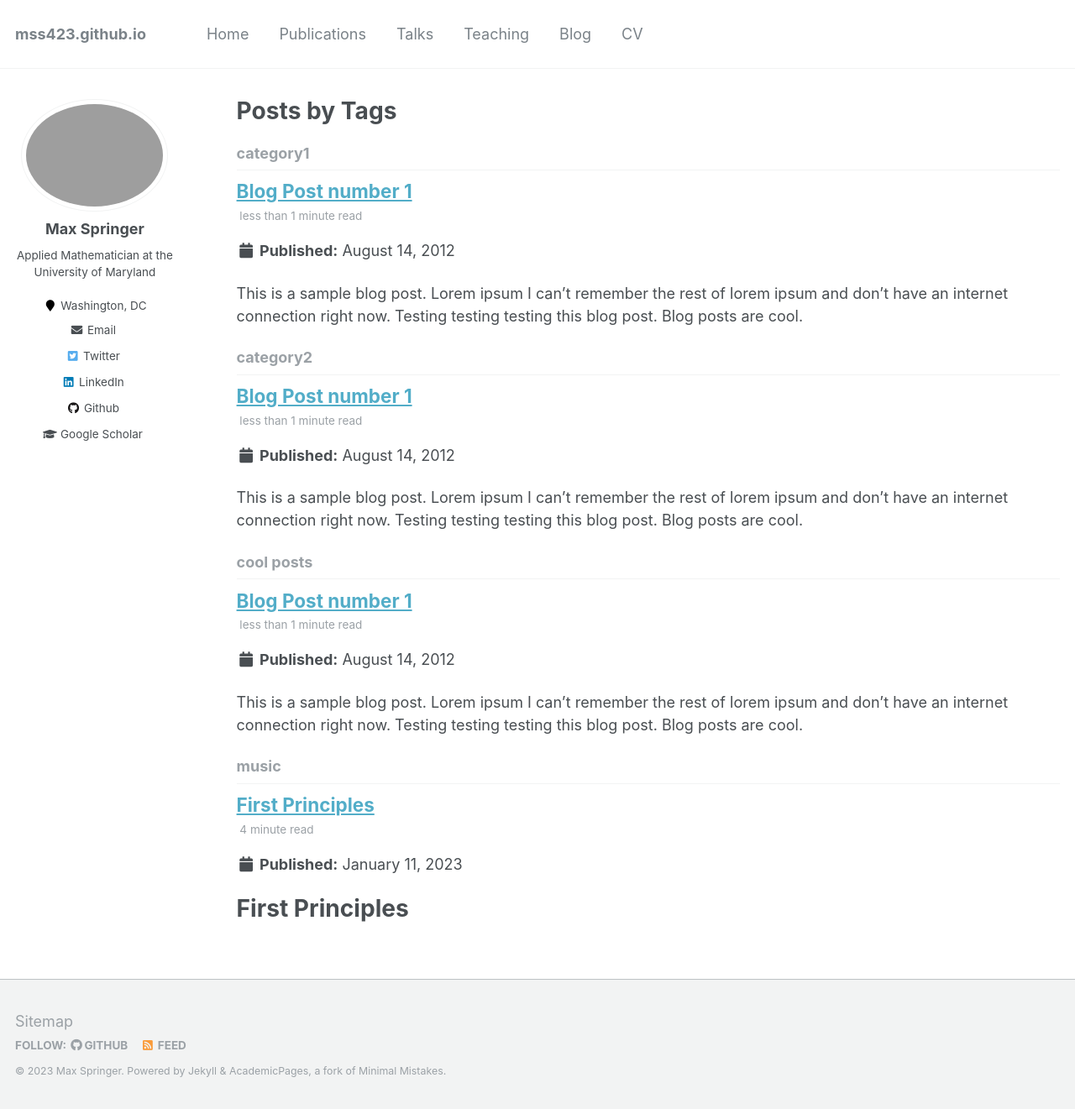
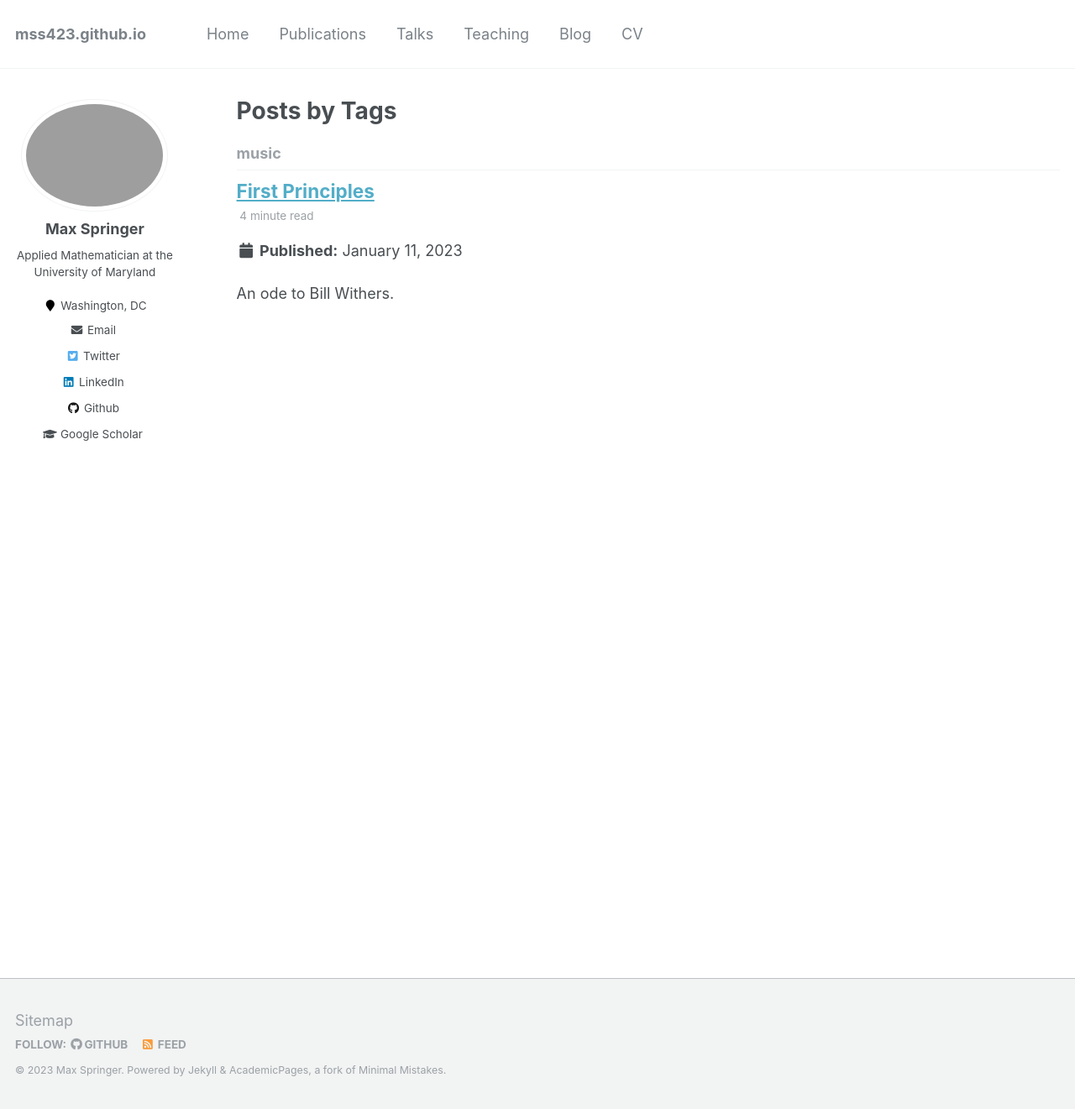
Before and after one commit to mss423/mss423.github.io, a Jekyll site: the page built from _pages/tag-archive.html, in a window 1280 px wide and 1321 px high. Shown: the whole window at 84% size. Built offline with Jekyll 4.4.1, drawn with Linux system fonts in a browser that asks for light colours.

```diff
--- a/_posts/2012-08-14-blog-post-1.md
+++ /dev/null
@@ -1,20 +0,0 @@
----
-title: 'Blog Post number 1'
-date: 2012-08-14
-permalink: /posts/2012/08/blog-post-1/
-tags:
-  - cool posts
-  - category1
-  - category2
----
-
-This is a sample blog post. Lorem ipsum I can't remember the rest of lorem ipsum and don't have an internet connection right now. Testing testing testing this blog post. Blog posts are cool.
-
-Headings are cool
-======
-
-You can have many headings
-======
-
-Aren't headings cool?
-------
```
Also changed, not shown: _posts/2023-01-11-first-principles.md (+7 -4 lines).
